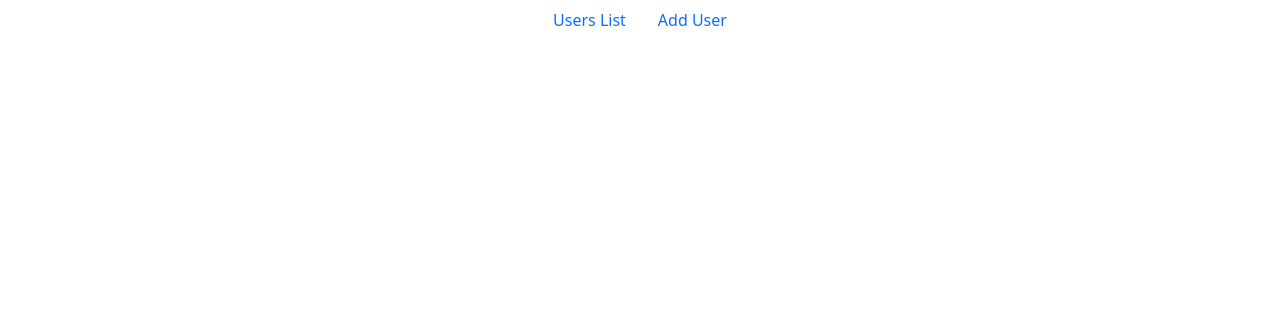
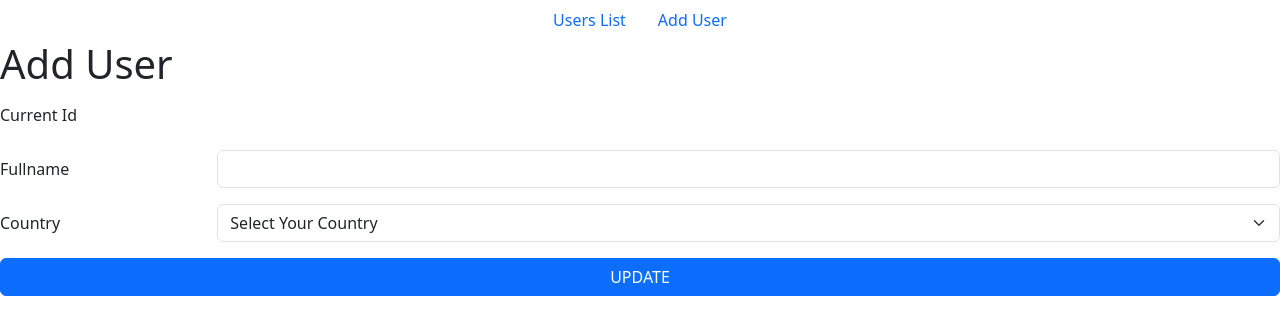
Before and after one commit to youssefharrak1/First-Steps-to-learn-React, a React (Create React App) app: page /user/1/edit in a window 1280 px wide. Shown: the top 334 px of the page. Built offline with nearby package versions, Linux system fonts and the light colour scheme.

Commit message:
Added UsersEdit Component

```diff
--- a/package.json
+++ b/package.json
@@ -8,6 +8,7 @@
     "@testing-library/user-event": "^13.5.0",
     "bootstrap": "^5.3.2",
     "react": "^18.2.0",
+    "react-bootstrap-icons": "^1.10.3",
     "react-dom": "^18.2.0",
     "react-router-dom": "^6.16.0",
     "react-scripts": "5.0.1",
--- a/src/Users/UsersEdit.jsx
+++ b/src/Users/UsersEdit.jsx
@@ -1,8 +1,86 @@
-export  default function UsersEdit()
+import {useContext, useEffect, useRef, useState} from "react";
+import {UsersContext} from "./UsersApp";
+import {useParams} from "react-router-dom";
+
+export default function UsersEdit()
 {
+    const fullname=useRef(null);
+    const country=useRef(null);
+    const Context=useContext(UsersContext)
+    const params=useParams()
+    const [Currentuser,setCurrentUser]=useState({})
+    /*   const handleSubmit=(e)=>
+   {
+       e.preventDefault()
+
+     /*Context.adduser({
+         payload:{
+             id:params.id,
+             fullname:fullname.current.value,
+             country:country.current.value,
+         }
+         fullname.current.value=null
+         country.current.value=null
+     })
+
+
+     }*/
+
+    useEffect( ()=>{
+        const {id}=params
+        const user=Context.users.filter(user=>user.id===parseInt(id))
+        if(user.length>0)
+        {
+            setCurrentUser(...user)
+        }
+        else
+        {
+            console.error("User not found")
+        }
+    } )
+
+
+
+
+
+
+
     return (
         <>
+            <h1> Add User</h1>
+            <form  >
+                <div className="mb-3 row">
+                    <label htmlFor="Current Id" className="col-sm-2 col-form-label">Current Id</label>
+                    <div className="col-sm-10">
+                        <input type="text" readOnly className="form-control-plaintext" id="Current Id" defaultValue={Currentuser?.id} />
+                    </div>
 
-    </>
+                </div>
+
+                <div className="mb-3 row">
+                    <label htmlFor="Fullname" className="col-sm-2 col-form-label">Fullname</label>
+                    <div className="col-sm-10">
+                        <input type="text" className="form-control" id="Fullname"   name="fullname" ref={fullname} defaultValue={Currentuser?.fullname} />
+                    </div>
+
+                </div>
+
+                <div className="mb-3 row">
+                    <label htmlFor="Country" className="col-sm-2 col-form-label">Country</label>
+                    <div className="col-sm-10">
+                        <select className="form-select" name="country"  id="Country" ref={country} defaultValue={Currentuser?.country}>
+                            <option value="">Select Your Country</option>
+                            <option value="Morocco">Morocco</option>
+                            <option value="Algeria">Algeria</option>
+                            <option value="Tunisia">Tunisia</option>
+                        </select>
+                    </div>
+
+                </div>
+                <div className="d-grid gap-2">
+                    <button className="btn btn-primary" type="submit">UPDATE</button>
+                </div>
+            </form>
+        </>
     )
 }
--- a/src/Users/UsersTable.jsx
+++ b/src/Users/UsersTable.jsx
@@ -1,5 +1,6 @@
 import {useContext} from "react";
 import {UsersContext} from "./UsersApp";
+import {Link} from "react-router-dom";
 
 export default function UsersTable()
 {
@@ -12,16 +13,28 @@ export default function UsersTable()
                     <th scope="col">Id</th>
                     <th scope="col">FullName</th>
                     <th scope="col">Country</th>
+                    <th scope="col">Action</th>
 
                 </tr>
                 </thead>
                 <tbody>
                 {
-                    Context.users.length>0?Context.users.map((users,key)=> <tr key={key}>
-                    <td>{users.id}</td>
-                    <td>{users.fullname}</td>
-                    <td>{users.country}</td>
-                </tr>): <tr><td colSpan={3} align={"center"}>No users to display</td></tr>
+                    Context.users.length>0?Context.users.map((user,key)=> <tr key={key}>
+                    <td>{user.id}</td>
+                    <td>{user.fullname}</td>
+                    <td>{user.country}</td>
+                    <td>
+                        <Link to={`/user/${user.id}/edit`} className="btn btn-primary mx-1">
+                            Update
+                        </Link>
+                        <Link to={`/user/${user.id}/delete`} className="btn btn-danger">
+                            Delete
+                        </Link>
+
+
+
+                    </td>
+                </tr>): <tr><td colSpan={4} align={"center"}>No users to display</td></tr>
                 }
 
                 </tbody>
--- a/src/index.js
+++ b/src/index.js
@@ -3,6 +3,7 @@ import ReactDOM from 'react-dom/client';
 import './index.css';
 import 'bootstrap/dist/css/bootstrap.min.css';
 import 'bootstrap/dist/js/bootstrap.min';
+
 import App from './App';
 import reportWebVitals from './reportWebVitals';
 import UsersApp from "./Users/UsersApp";
```
Also changed, not shown: 1 other file (tests, documents, lock files or other folders).
